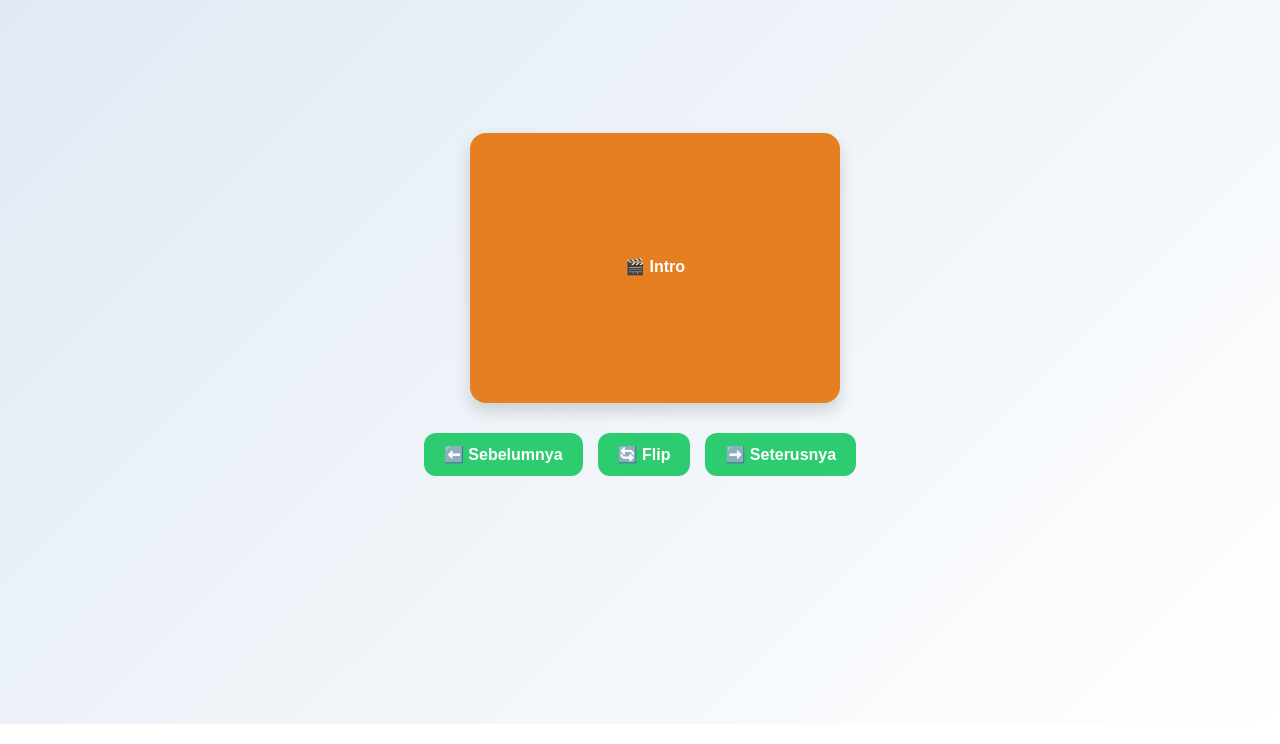
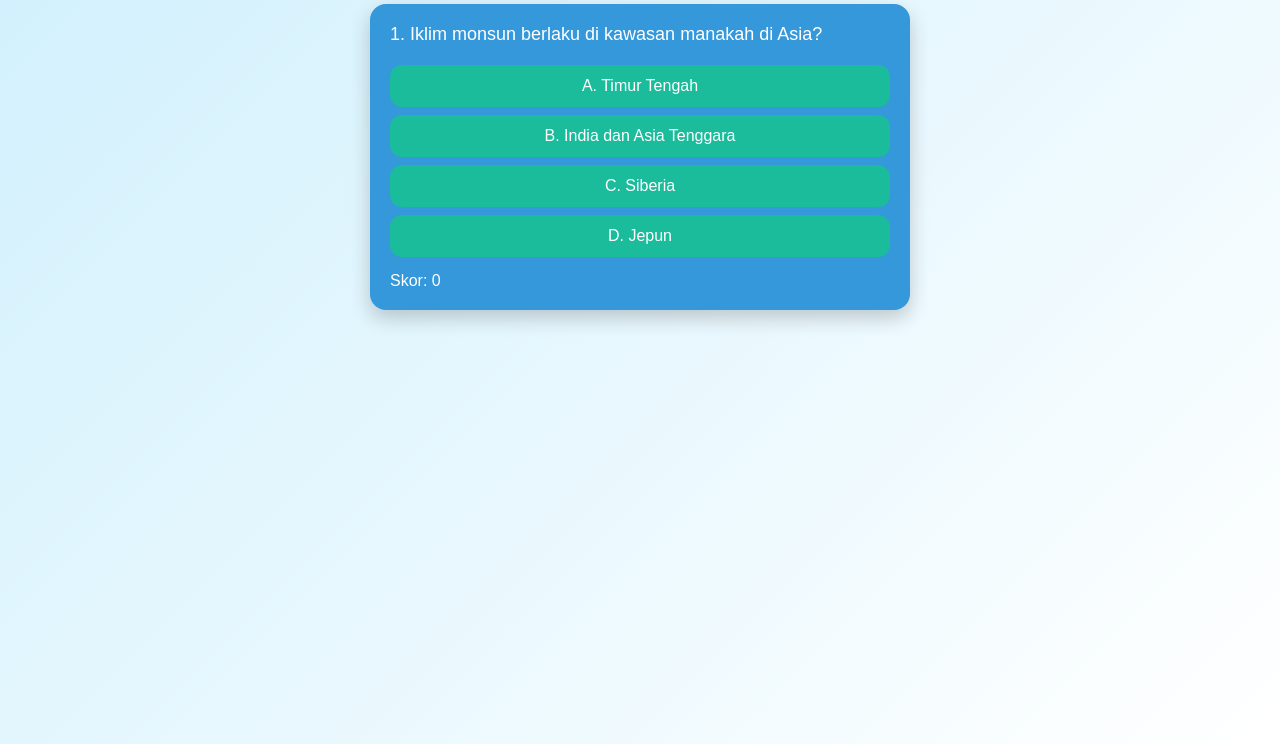
Before and after one commit to sharifahnazurahathirah-pixel/geografi, a plain HTML site: page index.html in a window 1280 px wide. Shown: the part 96-840 px from the top of the page. Drawn offline with Linux system fonts and the light colour scheme.

Commit message:
Update index.html

```diff
--- a/index.html
+++ b/index.html
@@ -3,155 +3,135 @@
 <head>
 <meta charset="UTF-8">
 <meta name="viewport" content="width=device-width, initial-scale=1.0">
-<title>Flash Card Quiz</title>
+<title>Game: Kepelbagaian Iklim di Asia</title>
 <style>
 body {
   font-family: Arial, sans-serif;
-  background: linear-gradient(135deg, #dfe9f3 0%, #ffffff 100%);
+  background: linear-gradient(135deg, #d0f0fd 0%, #ffffff 100%);
   display: flex;
   flex-direction: column;
   align-items: center;
-  justify-content: center;
-  height: 100vh;
+  justify-content: flex-start;
+  min-height: 100vh;
   margin: 0;
-  padding: 10px;
+  padding: 20px;
 }
-.card {
+h1 { color: #2c3e50; text-align: center; }
+#game-container {
   width: 90%;
-  max-width: 340px;
-  height: 240px;
-  perspective: 1000px;
-  margin-bottom: 60px;
-  position: relative;
+  max-width: 500px;
+  background: #3498db;
+  color: white;
+  border-radius: 16px;
+  padding: 20px;
+  box-shadow: 0 8px 20px rgba(0,0,0,0.2);
 }
-.card-inner {
+#question { font-size: 18px; margin-bottom: 20px; }
+.options button {
+  display: block;
   width: 100%;
-  height: 100%;
-  position: relative;
-  text-align: center;
-  transform-style: preserve-3d;
-  transition: transform 0.8s cubic-bezier(0.4, 0.2, 0.2, 1);
-}
-.flipped { transform: rotateY(180deg); }
-.card-front, .card-back {
-  position: absolute;
-  width: 100%;
-  height: 100%;
-  backface-visibility: hidden;
-  border-radius: 16px;
-  box-shadow: 0 8px 16px rgba(0,0,0,0.15);
-  display: flex;
-  align-items: center;
-  justify-content: center;
-  padding: 15px;
+  padding: 12px;
+  margin: 8px 0;
   font-size: 16px;
-  line-height: 1.4;
-  transition: background 0.5s ease, color 0.5s ease, transform 0.5s ease, opacity 0.5s ease;
-  word-wrap: break-word;
-}
-.card-front { font-weight: bold; color: #fff; }
-.card-back { color: #fff; transform: rotateY(180deg); }
-.controls {
-  display: flex;
-  gap: 15px;
-  flex-wrap: wrap;
-  justify-content: center;
-  margin-bottom: 20px;
-}
-button {
-  padding: 12px 20px;
   border: none;
   border-radius: 12px;
-  background: #2ecc71;
+  background: #1abc9c;
   color: white;
-  font-size: 16px;
-  font-weight: bold;
   cursor: pointer;
-  transition: background 0.3s, transform 0.2s;
-  flex: 1 1 auto;
-  min-width: 80px;
+  transition: background 0.3s;
 }
-button:hover { background: #27ae60; transform: scale(1.05);}
-#muteBtn { position: absolute; top: 10px; right: 10px; background: #e67e22;}
-#playAudioBtn { position: absolute; top: 50px; right: 10px; background: #3498db;}
-@media(max-width:400px){
-  .card-front,.card-back{ font-size:14px;}
-  button{ padding:10px 16px; font-size:14px;}
-}
+.options button:hover { background: #16a085; }
+#feedback { margin-top: 10px; font-weight: bold; }
+#score { margin-top: 15px; font-size: 16px; }
+#nextBtn { margin-top: 20px; padding: 10px 20px; background:#e67e22; border:none; border-radius:10px; color:white; font-weight:bold; cursor:pointer;}
+#nextBtn:hover { background:#d35400; }
 </style>
 </head>
 <body>
 
-<audio id="bgMusic" loop>
-  <source src="https://www.bensound.com/bensound-music/bensound-creativeminds.mp3" type="audio/mpeg">
-  Browser anda tidak menyokong audio.
-</audio>
-<button id="muteBtn" onclick="toggleMute()">🔊</button>
-<button id="playAudioBtn" onclick="playAudio()">▶️ Main Audio</button>
-
-<div class="card" id="card">
-  <div class="card-inner" id="card-inner">
-    <div class="card-front" id="card-front"></div>
-    <div class="card-back" id="card-back"></div>
-  </div>
-</div>
-
-<div class="controls">
-  <button onclick="prevCard()">⬅️ Sebelumnya</button>
-  <button onclick="flipCard()">🔄 Flip</button>
-  <button onclick="nextCard()">➡️ Seterusnya</button>
+<h1>Game: Kepelbagaian Iklim di Asia</h1>
+<div id="game-container">
+  <div id="question"></div>
+  <div class="options" id="options"></div>
+  <div id="feedback"></div>
+  <button id="nextBtn" onclick="nextQuestion()" style="display:none;">Soalan Seterusnya</button>
+  <div id="score"></div>
 </div>
 
 <script>
-const cards=[
-  {front:"🎬 Intro", back:"Dalam video kali ini, kita akan belajar tentang jenis-jenis skala dan jarak dalam peta.", color:"#e67e22"},
-  {front:"🧭 Pengenalan Skala", back:"Skala ialah nisbah antara jarak di peta dengan jarak sebenar di bumi.", color:"#27ae60"},
-  {front:"📏 Skala Nombor", back:"Contoh 1:50,000 → 1cm di peta = 500m di bumi.", color:"#27ae60"},
-  {front:"📖 Skala Perkataan", back:"Contoh: “1cm mewakili 1km”. Mudah difahami umum.", color:"#27ae60"},
-  {front:"📊 Skala Garisan", back:"Ditunjukkan sebagai garisan bersegmen, setiap segmen mewakili ukuran tertentu (cth: 1km).", color:"#27ae60"},
-  {front:"📐 Jarak Mutlak", back:"Jarak sebenar antara 2 lokasi. Ukur di peta guna pembaris & skala.", color:"#2980b9"},
-  {front:"🚶‍♂️ Jarak Relatif", back:"Jarak ikut masa, kos, atau pengangkutan. Contoh: bas vs jalan kaki.", color:"#2980b9"},
-  {front:"💡 Kepentingan", back:"Memahami skala & jarak → rancang perjalanan, faham lokasi & kawasan.", color:"#8e44ad"},
-  {front:"🎉 Penutup", back:"Semoga anda lebih faham tentang skala & jarak. Teruskan ulangkaji!", color:"#e67e22"}
+const questions = [
+  {
+    question: "1. Iklim monsun berlaku di kawasan manakah di Asia?",
+    options: ["A. Timur Tengah", "B. India dan Asia Tenggara", "C. Siberia", "D. Jepun"],
+    answer: 1
+  },
+  {
+    question: "2. Kawasan gurun di Asia mempunyai jenis iklim?",
+    options: ["A. Tropika basah", "B. Gurun / Arid", "C. Sederhana", "D. Kutub"],
+    answer: 1
+  },
+  {
+    question: "3. Iklim subtropika lembap banyak terdapat di?",
+    options: ["A. China Timur dan Jepun", "B. Mongolia", "C. Siberia Utara", "D. Arab Saudi"],
+    answer: 0
+  },
+  {
+    question: "4. Kawasan bersalji dan beriklim kutub di Asia berada di?",
+    options: ["A. Himalaya", "B. Siberia Utara", "C. India", "D. Vietnam"],
+    answer: 1
+  },
+  {
+    question: "5. Iklim tropika basah terdapat di kawasan?",
+    options: ["A. Malaysia, Indonesia", "B. Turki", "C. Kazakhstan", "D. Jepun"],
+    answer: 0
+  }
 ];
 
-let currentIndex=0;
-const cardFront=document.getElementById("card-front");
-const cardBack=document.getElementById("card-back");
-const cardInner=document.getElementById("card-inner");
-const cardEl=document.getElementById("card");
-const bgMusic=document.getElementById("bgMusic");
+let currentIndex = 0;
+let score = 0;
 
-function renderCard(animationIn){
-  const cardData=cards[currentIndex];
-  cardFront.textContent=cardData.front;
-  cardBack.textContent=cardData.back;
-  cardFront.style.background=cardData.color;
-  cardBack.style.background=cardData.color;
-  cardInner.classList.remove("flipped");
-  if(animationIn){
-    cardEl.style.transform="translateX("+ (animationIn==="right" ? "100px":"-100px") +")";
-    cardEl.style.opacity="0";
-    setTimeout(()=>{cardEl.style.transition="all 0.5s ease"; cardEl.style.transform="translateX(0)"; cardEl.style.opacity="1";},10);
-    setTimeout(()=>{cardEl.style.transition="";},510);
+function renderQuestion(){
+  const q = questions[currentIndex];
+  document.getElementById("question").textContent = q.question;
+  const optionsDiv = document.getElementById("options");
+  optionsDiv.innerHTML = "";
+  document.getElementById("feedback").textContent = "";
+  document.getElementById("nextBtn").style.display = "none";
+
+  q.options.forEach((option, index)=>{
+    const btn = document.createElement("button");
+    btn.textContent = option;
+    btn.onclick = ()=>checkAnswer(index);
+    optionsDiv.appendChild(btn);
+  });
+  document.getElementById("score").textContent = `Skor: ${score}`;
+}
+
+function checkAnswer(selected){
+  const q = questions[currentIndex];
+  const feedback = document.getElementById("feedback");
+  if(selected === q.answer){
+    feedback.textContent = "Betul! ✅";
+    score++;
+  } else {
+    feedback.textContent = `Salah ❌. Jawapan betul: ${q.options[q.answer]}`;
+  }
+  document.getElementById("nextBtn").style.display = "block";
+  document.getElementById("score").textContent = `Skor: ${score}`;
+  // Disable semua option button
+  document.querySelectorAll(".options button").forEach(btn=>btn.disabled=true);
+}
+
+function nextQuestion(){
+  currentIndex++;
+  if(currentIndex < questions.length){
+    renderQuestion();
+  } else {
+    document.getElementById("game-container").innerHTML = `<h2>Permainan Tamat!</h2><p>Skor Akhir: ${score} / ${questions.length}</p>`;
   }
 }
 
-function flipCard(){ cardInner.classList.toggle("flipped"); }
-
-function nextCard(){
-  currentIndex=(currentIndex+1)%cards.length;
-  renderCard("right");
-}
-function prevCard(){
-  currentIndex=(currentIndex-1+cards.length)%cards.length;
-  renderCard("left");
-}
-
-function toggleMute(){ bgMusic.muted=!bgMusic.muted; }
-function playAudio(){ bgMusic.play(); }
-
-renderCard();
+renderQuestion();
 </script>
 
 </body>
```
